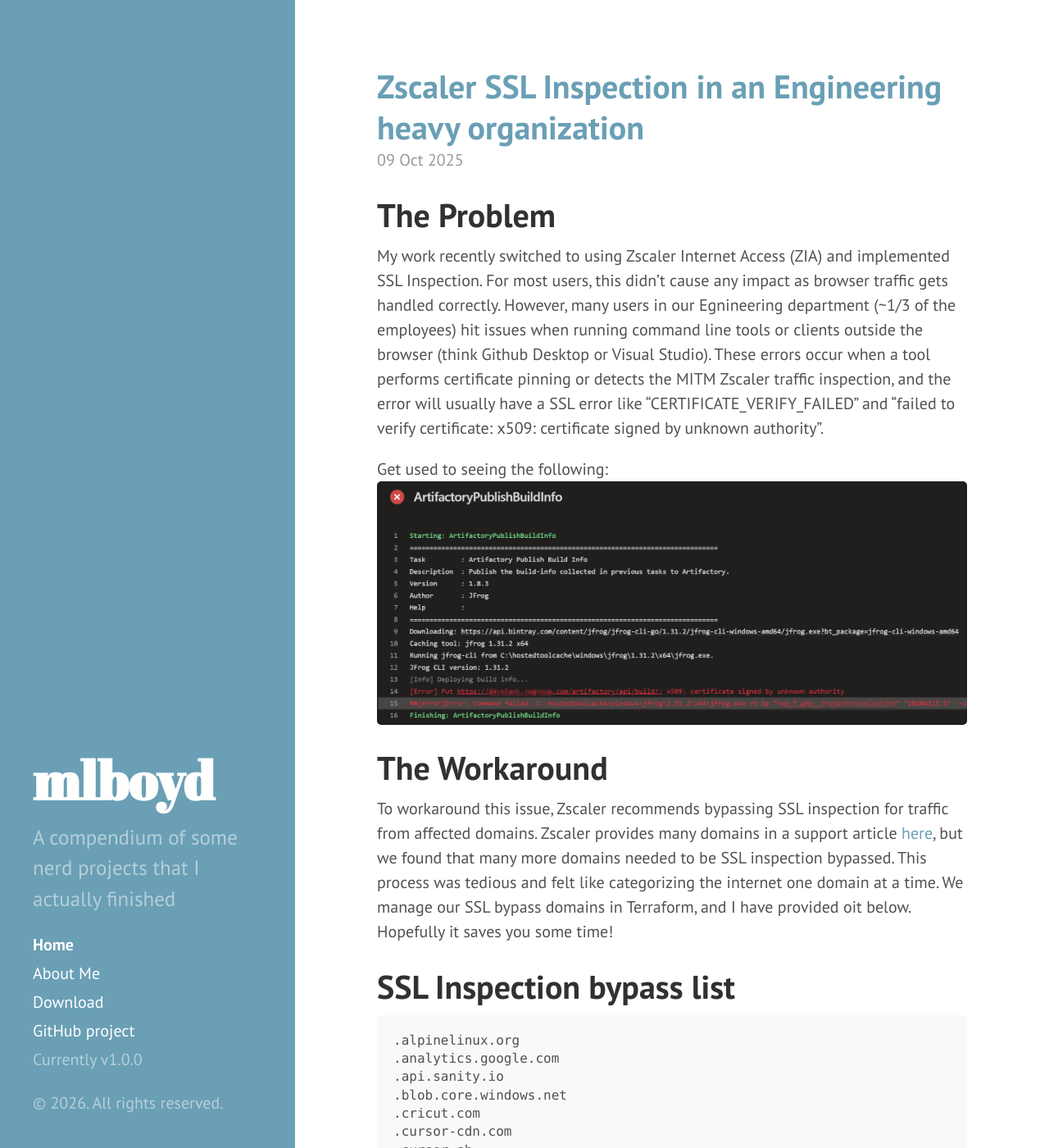
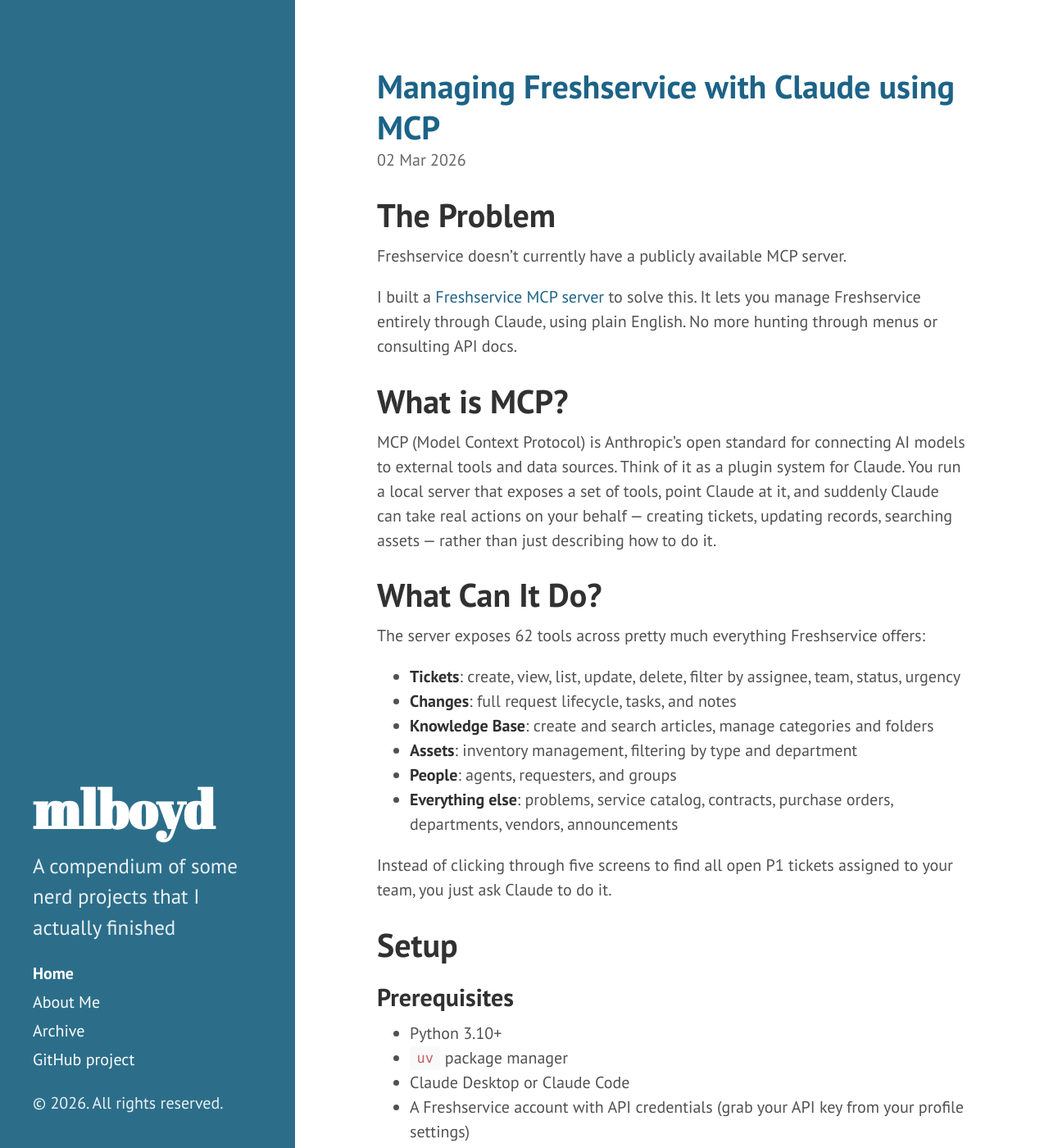
Before and after one commit to matthewlboyd/matthewlboyd.com, a Jekyll site: the page built from index.html, in a window 1280 px wide and 1400 px high. Shown: the whole window at 82% size. Built offline with Jekyll 4.4.1, drawn with Linux system fonts in a browser that asks for light colours; the list of posts is cut into pages by our own code; some of the changed text lies outside the part shown.

Commit message:
Add Freshservice MCP post, archive page, and WCAG 2.1 accessibility fixes
- New post: Managing Freshservice with Claude using MCP
- New archive page listing all posts grouped by year
- WCAG fixes: skip link, main landmark, header/nav roles, aria-label
- WCAG fixes: remove maximum-scale=1 viewport restriction
- WCAG fixes: improve color contrast on post dates, sidebar, and links
- Update about.md job title
- Add logger gem for Ruby 4.0 compatibility

````diff
--- a/Gemfile
+++ b/Gemfile
@@ -2,3 +2,4 @@
 gem 'jekyll-seo-tag'
 gem 'jekyll-paginate'
 gem 'jekyll-sitemap'
+gem 'logger'
--- a/_includes/head.html
+++ b/_includes/head.html
@@ -4,7 +4,7 @@
   <meta http-equiv="content-type" content="text/html; charset=utf-8">
 
   <!-- Enable responsiveness on mobile devices-->
-  <meta name="viewport" content="width=device-width, initial-scale=1.0, maximum-scale=1">
+  <meta name="viewport" content="width=device-width, initial-scale=1.0">
 
   <title>
     {% if page.title == "Home" %}
--- a/_includes/sidebar.html
+++ b/_includes/sidebar.html
@@ -1,4 +1,4 @@
-<div class="sidebar">
+<header class="sidebar" role="banner">
   <div class="container sidebar-sticky">
     <div class="sidebar-about">
       <h1>
@@ -9,7 +9,7 @@
       <p class="lead">{{ site.description }}</p>
     </div>
 
-    <nav class="sidebar-nav">
+    <nav class="sidebar-nav" aria-label="Main navigation">
       <a class="sidebar-nav-item{% if page.url == site.baseurl %} active{% endif %}" href="{{ site.baseurl }}">Home</a>
 
       {% comment %}
@@ -25,12 +25,9 @@
           {% endif %}
         {% endif %}
       {% endfor %}
-
-      <a class="sidebar-nav-item" href="{{ site.github.repo }}/archive/v{{ site.version }}.zip">Download</a>
       <a class="sidebar-nav-item" href="{{ site.github.repo }}">GitHub project</a>
-      <span class="sidebar-nav-item">Currently v{{ site.version }}</span>
     </nav>
 
     <p>&copy; {{ site.time | date: '%Y' }}. All rights reserved.</p>
   </div>
-</div>
+</header>
--- a/_layouts/default.html
+++ b/_layouts/default.html
@@ -6,11 +6,13 @@
 
   <body class="theme-base-0d">
 
+    <a href="#main-content" class="skip-link">Skip to main content</a>
+
     {% include sidebar.html %}
 
-    <div class="content container">
+    <main id="main-content" class="content container">
       {{ content }}
-    </div>
+    </main>
 
   </body>
 </html>
--- /dev/null
+++ b/_posts/2026-03-02-freshservice-mcp-server.md
@@ -0,0 +1,106 @@
+---
+layout: post
+title: Managing Freshservice with Claude using MCP
+---
+
+# The Problem
+
+Freshservice doesn't currently have a publicly available MCP server.
+
+I built a [Freshservice MCP server](https://github.com/matthewlboyd/freshservice-mcp) to solve this. It lets you manage Freshservice entirely through Claude, using plain English. No more hunting through menus or consulting API docs.
+
+# What is MCP?
+
+MCP (Model Context Protocol) is Anthropic's open standard for connecting AI models to external tools and data sources. Think of it as a plugin system for Claude. You run a local server that exposes a set of tools, point Claude at it, and suddenly Claude can take real actions on your behalf — creating tickets, updating records, searching assets — rather than just describing how to do it.
+
+# What Can It Do?
+
+The server exposes 62 tools across pretty much everything Freshservice offers:
+
+- **Tickets**: create, view, list, update, delete, filter by assignee, team, status, urgency
+- **Changes**: full request lifecycle, tasks, and notes
+- **Knowledge Base**: create and search articles, manage categories and folders
+- **Assets**: inventory management, filtering by type and department
+- **People**: agents, requesters, and groups
+- **Everything else**: problems, service catalog, contracts, purchase orders, departments, vendors, announcements
+
+Instead of clicking through five screens to find all open P1 tickets assigned to your team, you just ask Claude to do it.
+
+# Setup
+
+## Prerequisites
+
+- Python 3.10+
+- `uv` package manager
+- Claude Desktop or Claude Code
+- A Freshservice account with API credentials (grab your API key from your profile settings)
+
+## Claude Code
+
+This is the simplest path if you're already using Claude Code:
+
+```
+claude mcp add freshservice --scope local \
+  --env FRESHSERVICE_APIKEY=<your-api-key> \
+  --env FRESHSERVICE_DOMAIN=<your-domain.freshservice.com>
+```
+
+Using `--scope local` keeps your credentials in a gitignored file, which is the right call.
+
+## Claude Desktop
+
+Clone the repo and run the install script on macOS:
+
+```
+git clone https://github.com/matthewlboyd/freshservice-mcp
+cd freshservice-mcp
+./install.sh
+```
+
+Or manually add the following to your Claude config file (`~/Library/Application Support/Claude/claude_desktop_config.json` on macOS):
+
+```json
+{
+  "mcpServers": {
+    "freshservice": {
+      "command": "uv",
+      "args": [
+        "--directory", "/path/to/freshservice-mcp",
+        "run", "freshservice-mcp"
+      ],
+      "env": {
+        "FRESHSERVICE_APIKEY": "<your-api-key>",
+        "FRESHSERVICE_DOMAIN": "<your-domain.freshservice.com>"
+      }
+    }
+  }
+}
+```
+
+Restart Claude Desktop after editing the config and you should see the Freshservice tools available.
+
+## Behind a Corporate Proxy?
+
+If your organization does SSL inspection (see my [post on Zscaler](/2025/10/09/zscaler-ssl-inspection-engineering-heavy/)), you may need to point the server at your CA bundle:
+
+```
+SSL_CERT_FILE=/path/to/your/ca-bundle.crt
+```
+
+Add that as another `--env` argument or drop it into the JSON config.
+
+# Using It
+
+Once connected, you can just talk to Claude naturally. A few examples of what this unlocks:
+
+- *"Show me all open tickets assigned to the infrastructure team with urgency high or above"*
+- *"Analyze the last one hundred tickets and look for trends and common fixes"*
+- *"Search the knowledge base for anything related to VPN setup"*
+- *"List all laptops in the asset inventory assigned to the Seattle office"*
+- *"Add a note to ticket 4821 saying the user has been contacted"*
+
+It handles the API calls, pagination, and filtering under the hood. You just describe what you want.
+
+# Wrapping Up
+
+The full source and issue tracker are at [github.com/matthewlboyd/freshservice-mcp](https://github.com/matthewlboyd/freshservice-mcp). The project includes a test suite covering all 62 tools with mocked HTTP calls, so you can run tests without needing a real Freshservice account. If you run into issues or want to add support for an endpoint I missed, PRs are welcome.
--- a/about.md
+++ b/about.md
@@ -4,7 +4,7 @@
 ---
 
 
-Howdy Yall! I'm an open-source enthusiast, GNU/Linux tinkerer, gardener (want a zucchini?), and half-bad carpenter. For employment, I've primarily worked as a Linux system administrator and database admin (Postgres and Mongo mainly), though I've previously been a machinist, bike mechanic, and kayak instructor.
+Howdy Yall! I'm an open-source enthusiast, GNU/Linux tinkerer, gardener (want a zucchini?), and half-bad carpenter. For employment, I've primarily worked as an IT system engineer, though I've previously been a machinist, bike mechanic, and kayak instructor.
 
 In my non-work time, I can usually be found renovating my 100+ year old house, gardening with my toddler, or going on long bike rides (ideally on a dirt road or trail).
 
--- a/public/css/hyde.css
+++ b/public/css/hyde.css
@@ -56,7 +56,7 @@
 .sidebar {
   text-align: center;
   padding: 2rem 1rem;
-  color: rgba(255,255,255,.5);
+  color: rgba(255,255,255,.9);
   background-color: #202020;
 }
 @media (min-width: 48em) {
@@ -224,11 +224,11 @@
 
 /* Blue */
 .theme-base-0d .sidebar {
-  background-color: #6a9fb5;
+  background-color: #2c6e8a;
 }
 .theme-base-0d .content a,
 .theme-base-0d .related-posts li a:hover {
-  color: #6a9fb5;
+  color: #1d6387;
 }
 
 /* Magenta */
--- a/public/css/poole.css
+++ b/public/css/poole.css
@@ -34,6 +34,22 @@
  *
  * Update the foundational and global aspects of the page.
  */
+
+/* Skip link for keyboard / screen reader users */
+.skip-link {
+  position: absolute;
+  top: -3rem;
+  left: 0;
+  z-index: 9999;
+  padding: .5rem 1rem;
+  background: #000;
+  color: #fff;
+  font-size: 1rem;
+  text-decoration: none;
+}
+.skip-link:focus {
+  top: 0;
+}
 
 * {
   -webkit-box-sizing: border-box;
@@ -349,7 +365,7 @@
   display: block;
   margin-top: -.5rem;
   margin-bottom: 1rem;
-  color: #9a9a9a;
+  color: #666666;
 }
 
 /* Related posts */
@@ -367,7 +383,7 @@
 }
 .related-posts li small {
   font-size: 75%;
-  color: #999;
+  color: #666666;
 }
 .related-posts li a:hover {
   color: #268bd2;
@@ -375,6 +391,27 @@
 }
 .related-posts li a:hover small {
   color: inherit;
+}
+
+
+/*
+ * Archive
+ */
+
+.archive-list {
+  list-style: none;
+  padding-left: 0;
+  margin-bottom: 2rem;
+}
+.archive-list li {
+  display: flex;
+  gap: .75rem;
+  padding: .2rem 0;
+}
+.archive-date {
+  color: #666666;
+  flex-shrink: 0;
+  width: 4.5rem;
 }
 
 
````
Also changed, not shown: archive.html (added, +18 -0 lines), Gemfile.lock.
